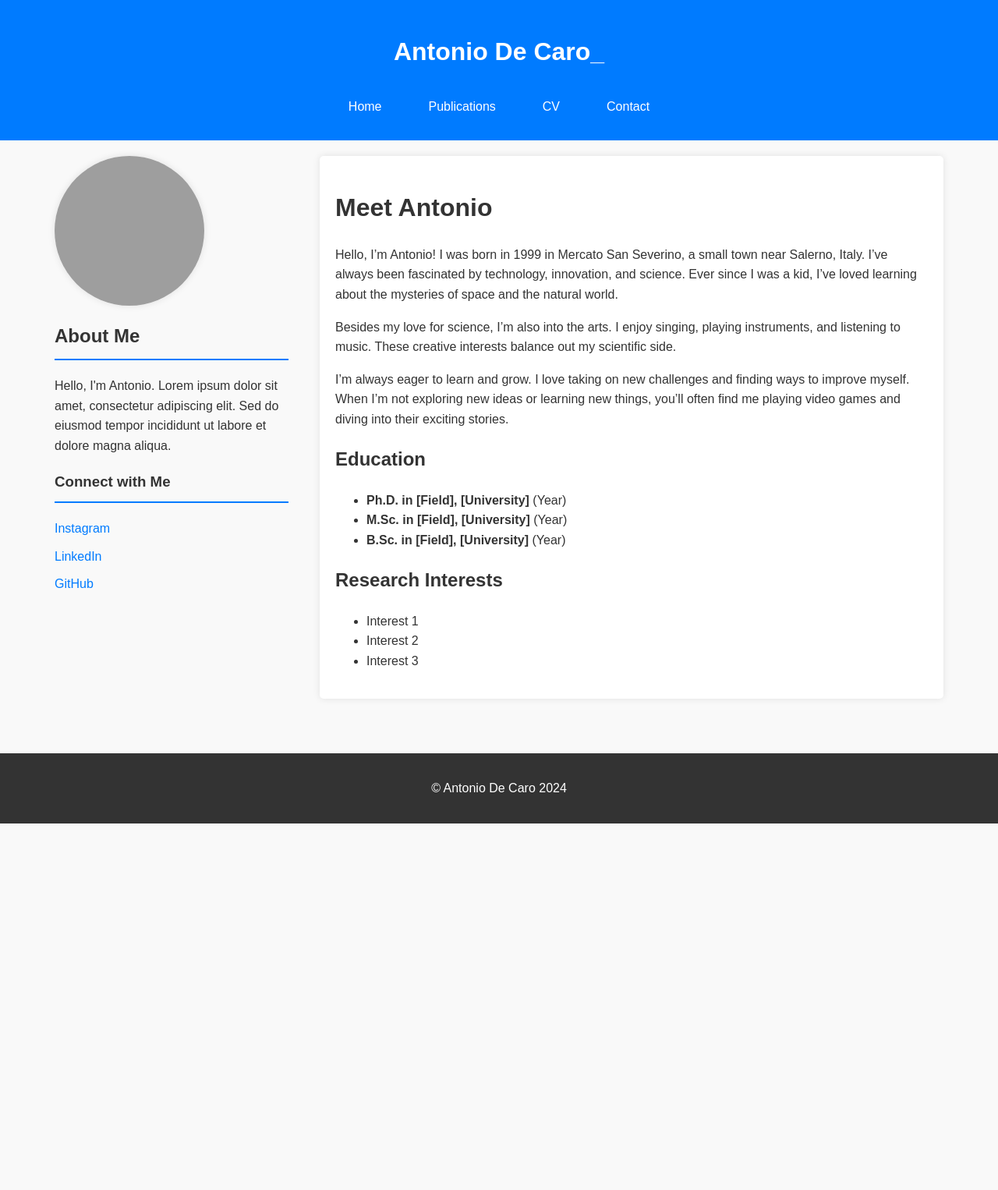
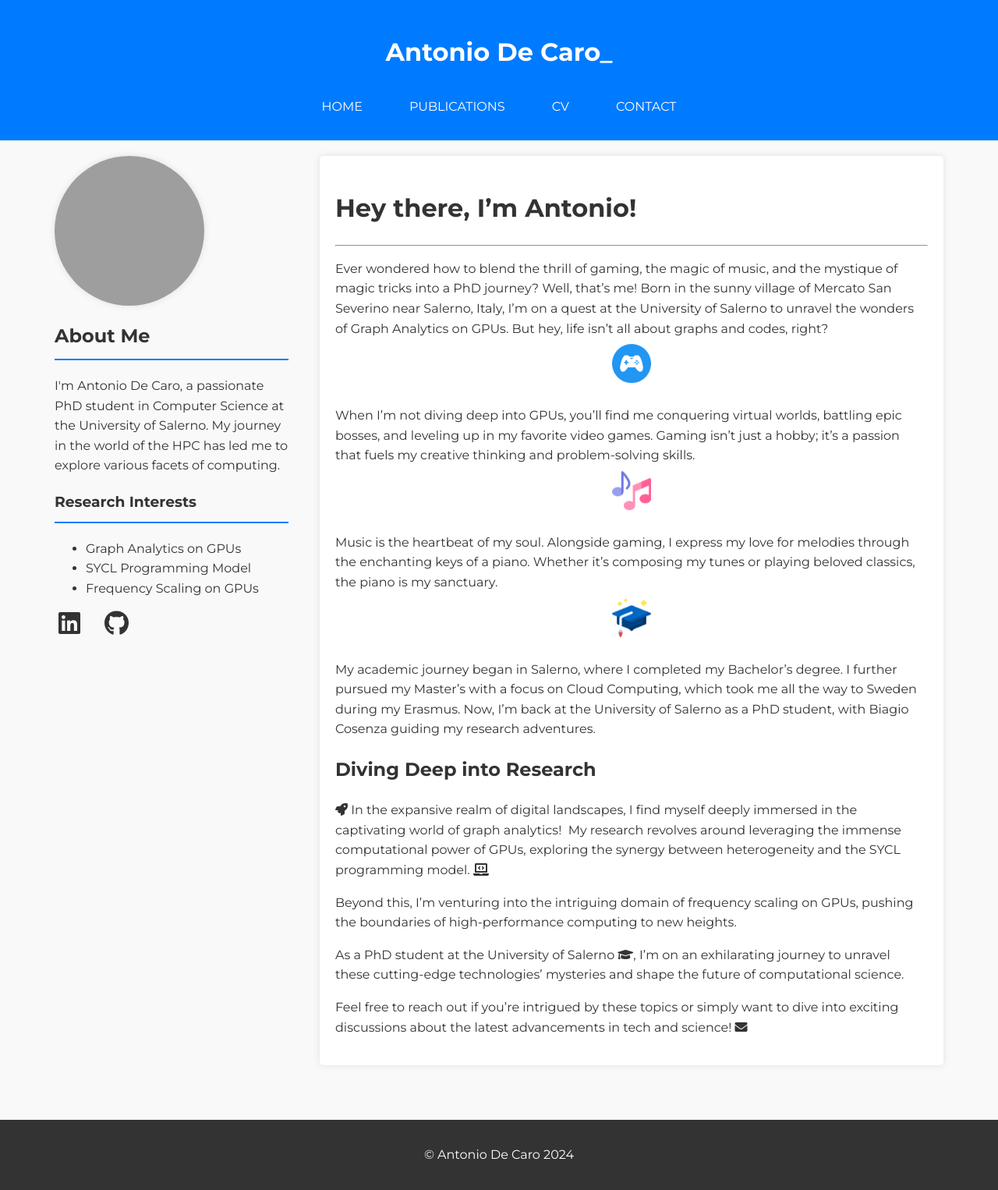
Before and after one commit to antonio-decaro/antonio-decaro.github.io, a Jekyll site: the page built from index.md, in a window 1280 px wide. Shown: the whole page at 78% size. Built offline with Jekyll 4.4.1, drawn with Linux system fonts in a browser that asks for light colours; before the commit the page ends 1056 px from its top, so only the background shows below that; grey boxes are pictures that could not be loaded.

Commit message:
Update website navigation URLs and styles

```diff
--- a/_config.yaml
+++ b/_config.yaml
@@ -42,13 +42,13 @@ seo:
 
 # Navigation links
 navigation:
-  - title: Home
+  - title: HOME
     url: /
-  - title: Publications
+  - title: PUBLICATIONS
     url: "/publications/"
   - title: CV
     url: "/cv/"
   # - title: Projects
     # url: "/projects/"
-  - title: Contact
+  - title: CONTACT
     url: "/contact/"
--- a/_layouts/default.html
+++ b/_layouts/default.html
@@ -4,7 +4,9 @@
     <meta charset="UTF-8">
     <title>{{ page.title }}</title>
     <meta name="description" content="{{ site.description }}">
+    <link rel="stylesheet" href="https://fonts.googleapis.com/css2?family=Montserrat:wght@400;500;600;700&display=swap">
     <link rel="stylesheet" href="/assets/css/style.css">
+    <link rel="stylesheet" href="https://cdnjs.cloudflare.com/ajax/libs/font-awesome/5.15.3/css/all.min.css">
 </head>
 <body>
     <header>
@@ -23,17 +25,17 @@
                 <img src="/assets/images/profile.png" alt="Profile Picture" class="profile-img">
             </div>
             <h2>About Me</h2>
-            <p>
-                Hello, I'm Antonio. Lorem ipsum dolor sit amet, consectetur adipiscing elit.
-                Sed do eiusmod tempor incididunt ut labore et dolore magna aliqua.
-            </p>
-            <h3>Connect with Me</h3>
-            <ul class="social-links">
-                <li><a href="https://www.instagram.com/your_username/">Instagram</a></li>
-                <li><a href="https://www.linkedin.com/in/your_username/">LinkedIn</a></li>
-                <li><a href="https://github.com/your_username">GitHub</a></li>
-                <!-- Add other social media links as needed -->
+            <p>I'm Antonio De Caro, a passionate PhD student in Computer Science at the University of Salerno. My journey in the world of the HPC has led me to explore various facets of computing.</p>
+            <h3>Research Interests</h3>
+            <ul>
+                <li>Graph Analytics on GPUs</li>
+                <li>SYCL Programming Model</li>
+                <li>Frequency Scaling on GPUs</li>
             </ul>
+            <div class="social-icons">
+                <a href="https://www.linkedin.com/in/antodec" class="icon-link"><i class="fab fa-linkedin fa-2x social-icon"></i></a>
+                <a href="https://github.com/antonio-decaro" class="icon-link"><i class="fab fa-github fa-2x social-icon"></i></a>
+            </div>
         </aside>
         <main class="main-content">
             {{ content }}
--- a/assets/css/style.css
+++ b/assets/css/style.css
@@ -1,6 +1,7 @@
 /* Reset and base styles */
 * {
   box-sizing: border-box;
+  font-family: 'Montserrat', sans-serif;
 }
 
 body {
@@ -134,3 +135,115 @@ footer {
       opacity: 0;
   }
 }
+.contact-container {
+  max-width: 800px;
+  margin: 0 auto;
+  padding: 40px 20px;
+}
+
+.contact-title {
+  text-align: center;
+  font-size: 2.5em;
+  margin-bottom: 20px;
+  color: #007BFF;
+}
+
+.contact-intro {
+  text-align: center;
+  font-size: 1.2em;
+  margin-bottom: 40px;
+  color: #333;
+}
+
+.contact-info {
+  background-color: #f9f9f9;
+  padding: 20px;
+  border-radius: 8px;
+}
+
+.contact-info h2 {
+  font-size: 1.5em;
+  margin-bottom: 20px;
+  color: #007BFF;
+}
+
+.contact-info ul {
+  list-style-type: none;
+  padding: 0;
+}
+
+.contact-info li {
+  font-size: 1.2em;
+  margin-bottom: 10px;
+  color: #333;
+}
+
+.contact-label {
+  font-weight: bold;
+  color: #007BFF;
+}
+
+/* Hover effect for email links */
+.contact-info a {
+  color: #959595;
+  text-decoration: none;
+  transition: color 0.3s ease;
+}
+
+.contact-info a:hover {
+  color: #0056b3;
+}
+
+/* Icons */
+.icon-container {
+  display: flex;
+  justify-content: center;
+  margin-bottom: 20px;
+}
+
+.icon-container span {
+  display: inline-block;
+  margin: 0 10px;
+  width: 50px;
+  height: 50px;
+  background-size: contain;
+  background-repeat: no-repeat;
+  animation: icon-bounce 2s infinite;
+}
+
+.game-icon {
+  background-image: url('/assets/images/game-control.png'); /* Replace with your game icon image */
+}
+
+.music-icon {
+  background-image: url('/assets/images/musical-note.png'); /* Replace with your music icon image */
+}
+
+.magic-icon {
+  background-image: url('/assets/images/education.png'); /* Replace with your magic icon image */
+}
+
+@keyframes icon-bounce {
+  0% {
+      transform: translateY(0);
+  }
+  50% {
+      transform: translateY(-10px);
+  }
+  100% {
+      transform: translateY(0);
+  }
+}
+
+.social-icons {
+  display: flex;
+  justify-content: space-between;
+  width: 100%;
+  max-width: 100px; /* Adjust as needed */
+  margin-top: 10px; /* Add some space above the icons */
+}
+
+.social-icon {
+  color: #333; /* Match the color with the rest of the website */
+  margin: 0 5px; /* Add spacing around the icons */
+}
--- a/index.md
+++ b/index.md
@@ -3,22 +3,33 @@ layout: default
 title: About Me
 ---
 
-# Meet Antonio
+<!-- Hello! I'm Antonio De Caro, a passionate Computer Science PhD student at the University of Salerno. Born in 1999 in Mercato San Severino, a village near Salerno, Italy, I've always been drawn to the intersection of technology, innovation, and science.
 
-Hello, I'm Antonio! I was born in 1999 in Mercato San Severino, a small town near Salerno, Italy. I've always been fascinated by technology, innovation, and science. Ever since I was a kid, I've loved learning about the mysteries of space and the natural world.
+Ever since I was a kid, I've loved learning about the mysteries of space and the natural world.
 
 Besides my love for science, I'm also into the arts. I enjoy singing, playing instruments, and listening to music. These creative interests balance out my scientific side.
 
-I'm always eager to learn and grow. I love taking on new challenges and finding ways to improve myself. When I'm not exploring new ideas or learning new things, you'll often find me playing video games and diving into their exciting stories.
+I'm always eager to learn and grow. I love taking on new challenges and finding ways to improve myself. When I'm not exploring new ideas or learning new things, you'll often find me playing video games and diving into their exciting stories. -->
 
-## Education
+# Hey there, I'm Antonio!
+---
+Ever wondered how to blend the thrill of gaming, the magic of music, and the mystique of magic tricks into a PhD journey? Well, that's me! Born in the sunny village of Mercato San Severino near Salerno, Italy, I'm on a quest at the University of Salerno to unravel the wonders of Graph Analytics on GPUs. But hey, life isn't all about graphs and codes, right?
 
-- **Ph.D. in [Field], [University]** (Year)
-- **M.Sc. in [Field], [University]** (Year)
-- **B.Sc. in [Field], [University]** (Year)
+<div class="icon-container"><span class="game-icon"></span></div>
+When I'm not diving deep into GPUs, you'll find me conquering virtual worlds, battling epic bosses, and leveling up in my favorite video games. Gaming isn't just a hobby; it's a passion that fuels my creative thinking and problem-solving skills.
 
-## Research Interests
+<div class="icon-container"><span class="music-icon"></span></div>
+Music is the heartbeat of my soul. Alongside gaming, I express my love for melodies through the enchanting keys of a piano. Whether it's composing my tunes or playing beloved classics, the piano is my sanctuary.
 
-- Interest 1
-- Interest 2
-- Interest 3
+<div class="icon-container"><span class="magic-icon"></span></div>
+My academic journey began in Salerno, where I completed my Bachelor's degree. I further pursued my Master's with a focus on Cloud Computing, which took me all the way to Sweden during my Erasmus. Now, I'm back at the University of Salerno as a PhD student, with Biagio Cosenza guiding my research adventures.
+
+## Diving Deep into Research
+<i class="fas fa-rocket"></i>
+In the expansive realm of digital landscapes, I find myself deeply immersed in the captivating world of graph analytics! <i class="fas fa-chart-network"></i> My research revolves around leveraging the immense computational power of GPUs, exploring the synergy between heterogeneity and the SYCL programming model. <i class="fas fa-laptop-code">
+
+Beyond this, I'm venturing into the intriguing domain of frequency scaling on GPUs, pushing the boundaries of high-performance computing to new heights.
+
+As a PhD student at the University of Salerno <i class="fas fa-graduation-cap"></i>, I'm on an exhilarating journey to unravel these cutting-edge technologies' mysteries and shape the future of computational science.
+
+Feel free to reach out if you're intrigued by these topics or simply want to dive into exciting discussions about the latest advancements in tech and science! <i class="fas fa-envelope"></i>
```
Also changed, not shown: contact.md (+16 -2 lines), assets/images/education.png (added), assets/images/game-control.png (added), assets/images/game-icon.png (added), assets/images/musical-note.png (added), assets/js/main.js (line endings or trailing spaces).
